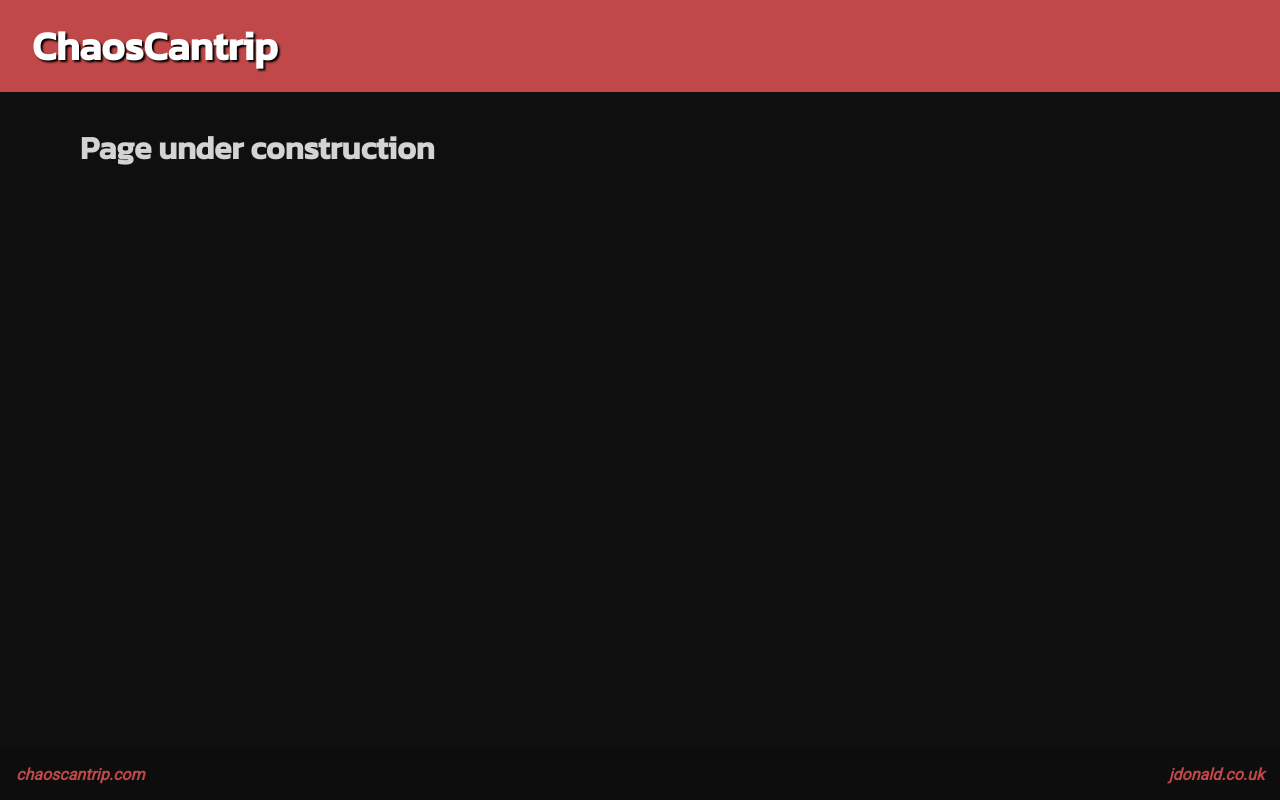
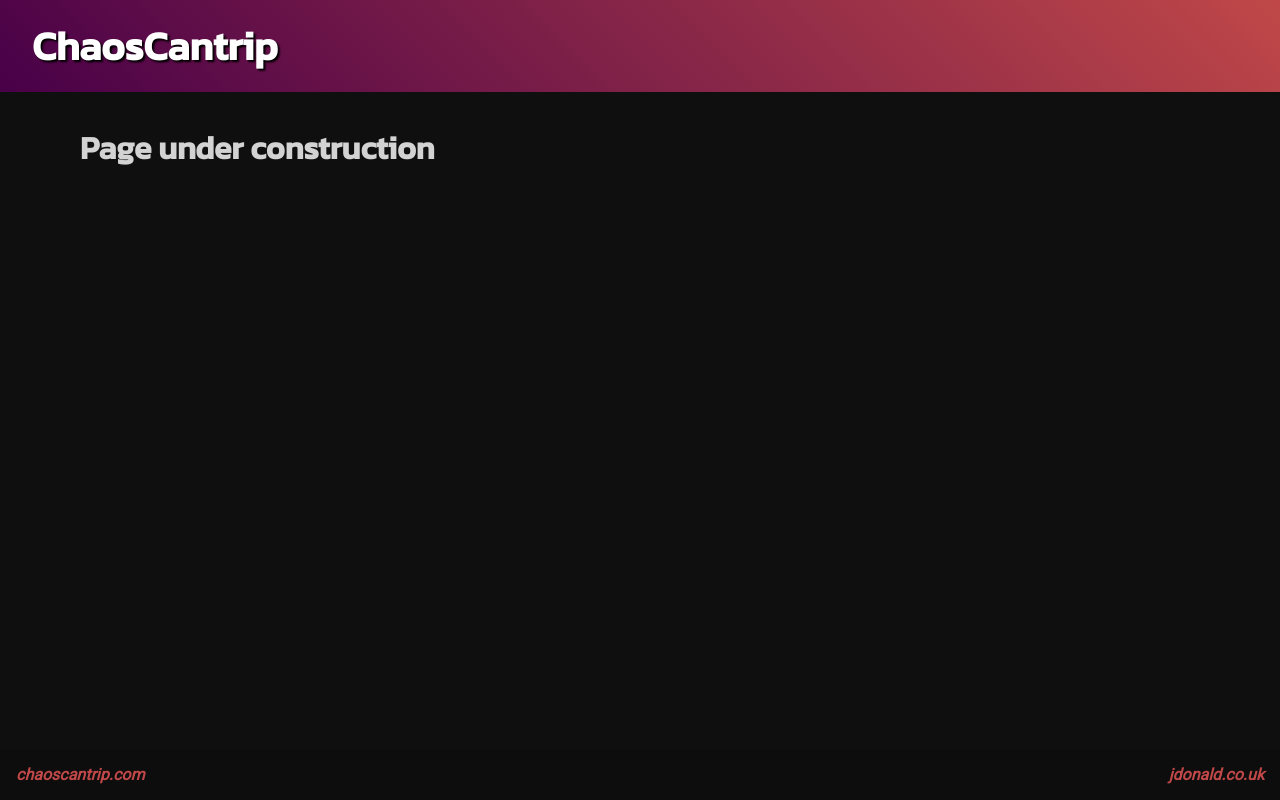
Before and after one commit to ChaosCantrip/Website, a Next.js app: page / in a window 1280 px wide. Built offline with nearby package versions, Linux system fonts and the light colour scheme.

Commit message:
Changed header to use gradient

```diff
--- a/components/layout/Header.module.css
+++ b/components/layout/Header.module.css
@@ -1,5 +1,7 @@
 .header {
-    background: var(--accent-color);
+    background: var(--gradient-fallback);
+    background: var(--gradient-browser-1);
+    background: var(--gradient-browser-2);
     padding: 1rem 2rem;
 }
 
```
